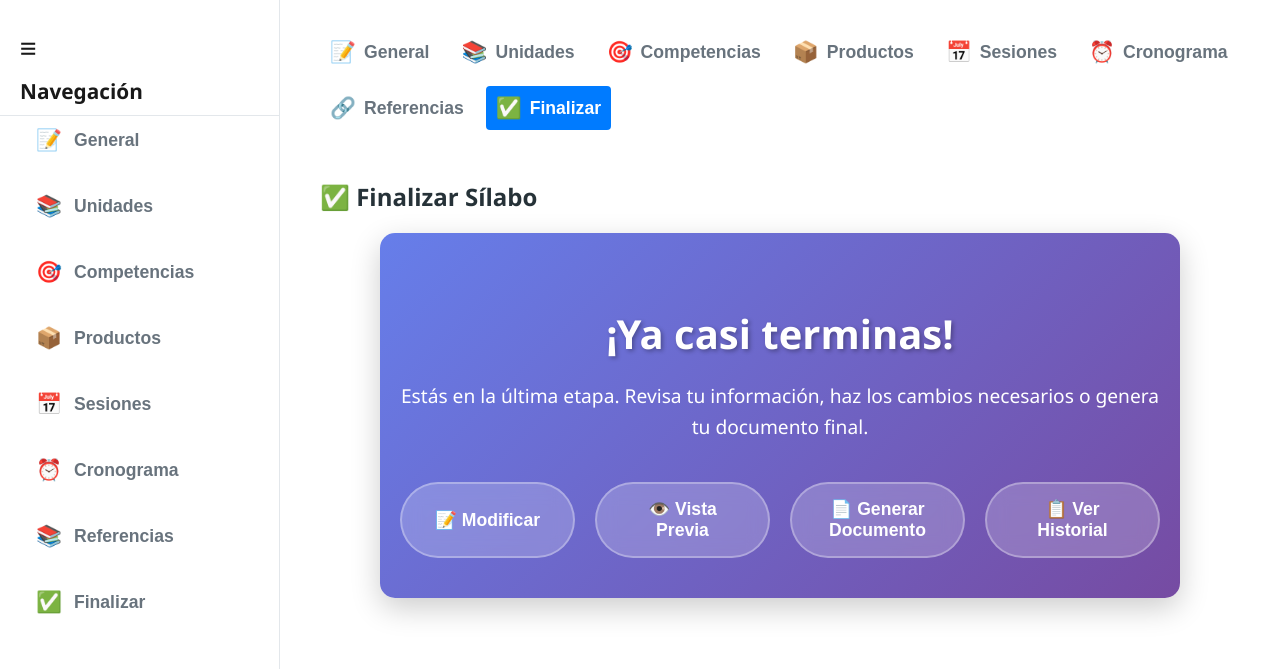
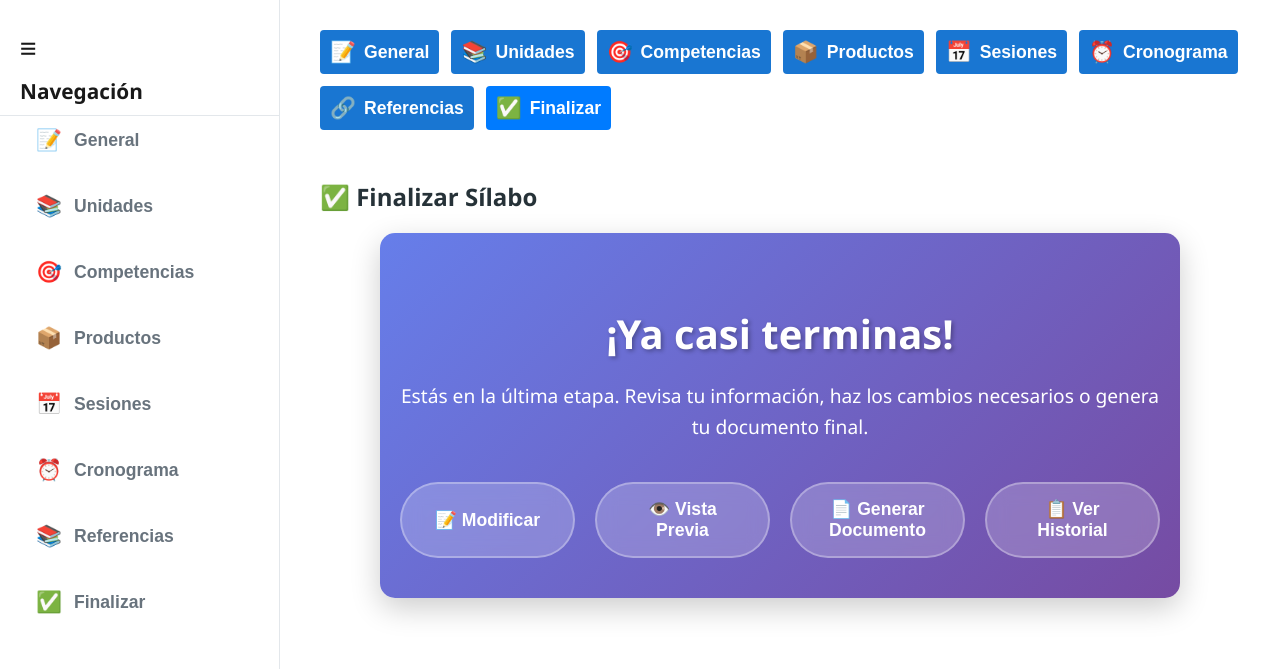
Before and after one commit to jhonReyCerna/flask_silabo, a Flask app: page /finalizar in a window 1280 px wide; the page is wider, and only the part inside the window is pictured. Shown: the part 88-757 px from the top of that part. Run offline with Flask 3, Linux system fonts and the light colour scheme.

Commit message:
primer commidfssserddsdhdhhjd

```diff
--- a/static/css/principal.css
+++ b/static/css/principal.css
@@ -148,6 +148,10 @@ main.content {
   background-color: #1976D2;
   color: white;
 }
+.top-buttons button.completed {
+  background-color: #1976D2;
+  color: white;
+}
 
 footer {
   background-color: #E3E7EB;
--- a/templates/base.html
+++ b/templates/base.html
@@ -30,14 +30,14 @@
 
   <main class="content">
     <div class="top-buttons" id="topButtons">
-      <a href="{{ url_for('general') }}"><button class="{% if request.endpoint == 'general' %}selected{% endif %}"><span class="icon">📝</span>General</button></a>
-      <a href="{{ url_for('unidades') }}"><button class="{% if request.endpoint == 'unidades' %}selected{% endif %}"><span class="icon">📚</span>Unidades</button></a>
-      <a href="{{ url_for('competencias') }}"><button class="{% if request.endpoint == 'competencias' %}selected{% endif %}"><span class="icon">🎯</span>Competencias</button></a>
-      <a href="{{ url_for('productos') }}"><button class="{% if request.endpoint == 'productos' %}selected{% endif %}"><span class="icon">📦</span>Productos</button></a>
-      <a href="{{ url_for('sesiones') }}"><button class="{% if request.endpoint == 'sesiones' %}selected{% endif %}"><span class="icon">📅</span>Sesiones</button></a>
-      <a href="{{ url_for('cronograma') }}"><button class="{% if request.endpoint == 'cronograma' %}selected{% endif %}"><span class="icon">⏰</span>Cronograma</button></a>
-      <a href="{{ url_for('referencias') }}"><button class="{% if request.endpoint == 'referencias' %}selected{% endif %}"><span class="icon">🔗</span>Referencias</button></a>
-      <a href="{{ url_for('finalizar') }}"><button class="{% if request.endpoint == 'finalizar' %}selected{% endif %}"><span class="icon">✅</span>Finalizar</button></a>
+      <a href=""><button class="{% if request.endpoint == 'general' %}selected{% endif %} {% if request.endpoint in ['general', 'unidades', 'competencias', 'productos', 'sesiones', 'cronograma', 'referencias', 'finalizar'] %}completed{% endif %}"><span class="icon">📝</span>General</button></a>
+      <a href=""><button class="{% if request.endpoint == 'unidades' %}selected{% endif %} {% if request.endpoint in ['unidades', 'competencias', 'productos', 'sesiones', 'cronograma', 'referencias', 'finalizar'] %}completed{% endif %}"><span class="icon">📚</span>Unidades</button></a>
+      <a href=""><button class="{% if request.endpoint == 'competencias' %}selected{% endif %} {% if request.endpoint in ['competencias', 'productos', 'sesiones', 'cronograma', 'referencias', 'finalizar'] %}completed{% endif %}"><span class="icon">🎯</span>Competencias</button></a>
+      <a href=""><button class="{% if request.endpoint == 'productos' %}selected{% endif %} {% if request.endpoint in ['productos', 'sesiones', 'cronograma', 'referencias', 'finalizar'] %}completed{% endif %}"><span class="icon">📦</span>Productos</button></a>
+      <a href=""><button class="{% if request.endpoint == 'sesiones' %}selected{% endif %} {% if request.endpoint in ['sesiones', 'cronograma', 'referencias', 'finalizar'] %}completed{% endif %}"><span class="icon">📅</span>Sesiones</button></a>
+      <a href=""><button class="{% if request.endpoint == 'cronograma' %}selected{% endif %} {% if request.endpoint in ['cronograma', 'referencias', 'finalizar'] %}completed{% endif %}"><span class="icon">⏰</span>Cronograma</button></a>
+      <a href=""><button class="{% if request.endpoint == 'referencias' %}selected{% endif %} {% if request.endpoint in ['referencias', 'finalizar'] %}completed{% endif %}"><span class="icon">🔗</span>Referencias</button></a>
+      <a href=""><button class="{% if request.endpoint == 'finalizar' %}selected{% endif %} {% if request.endpoint in ['finalizar'] %}completed{% endif %}"><span class="icon">✅</span>Finalizar</button></a>
     </div>
     <section>
       <h2 id="titulo-principal">{% block titulo %}Contenido Principal{% endblock %}</h2>
```
